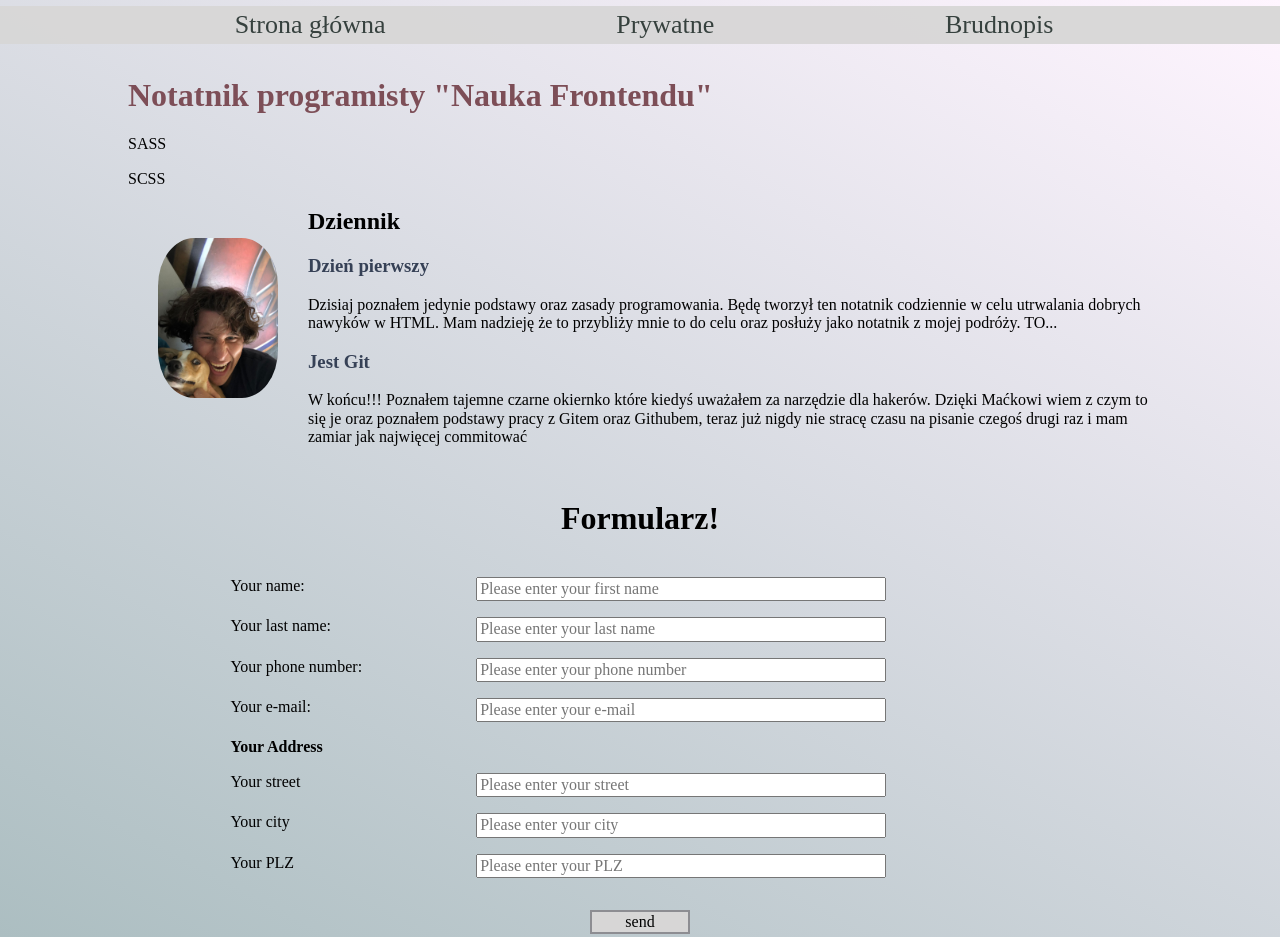
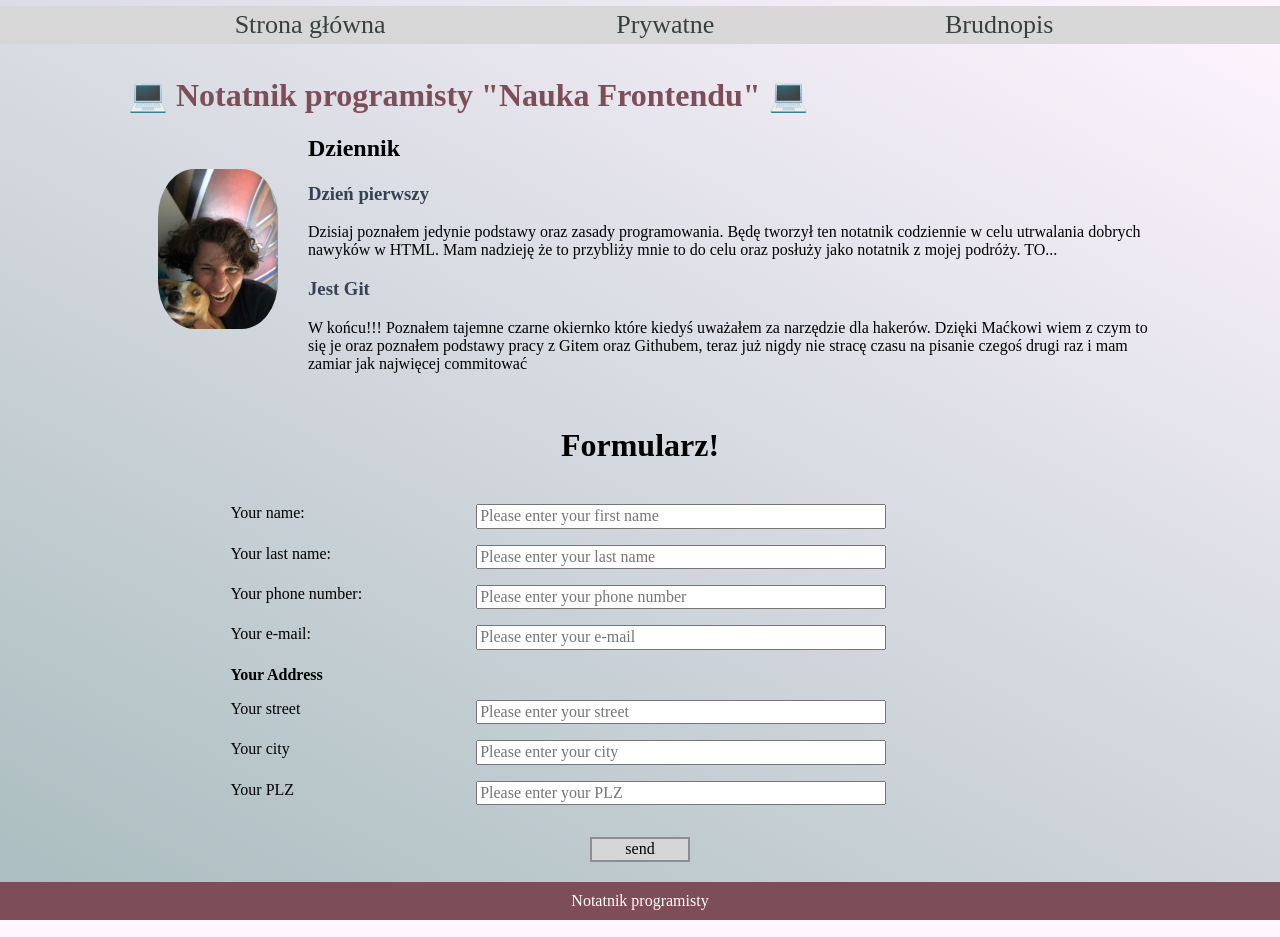
Before and after one commit to karolwasemann/homepage, a website: page index.html in a window 1280 px wide. Shown: the top 937 px of the page. Drawn offline with Linux system fonts and the light colour scheme.

Commit message:
before add

```diff
--- a/index.html
+++ b/index.html
@@ -22,9 +22,6 @@
         <h1 class="main-header__title">
           Notatnik programisty "Nauka Frontendu"
         </h1>
-        <p class="test">SASS
-          <p class="testX">SCSS</p>
-        </p>
       </header>
       <img
         class="main-header__image"
--- a/scss/style.scss
+++ b/scss/style.scss
@@ -66,6 +66,15 @@ body {
 
     &__title {
         color: #7d4e57;
+
+        &::before {
+            content: "💻";
+        }
+
+        &::after {
+            content: "💻";
+        }
+
     }
 
     &__image {
@@ -90,8 +99,8 @@ body {
         }
 
     }
+}
 
-}
 
 .articles {
     @media(max-width: 767px) {
```
Also changed, not shown: style.css.
